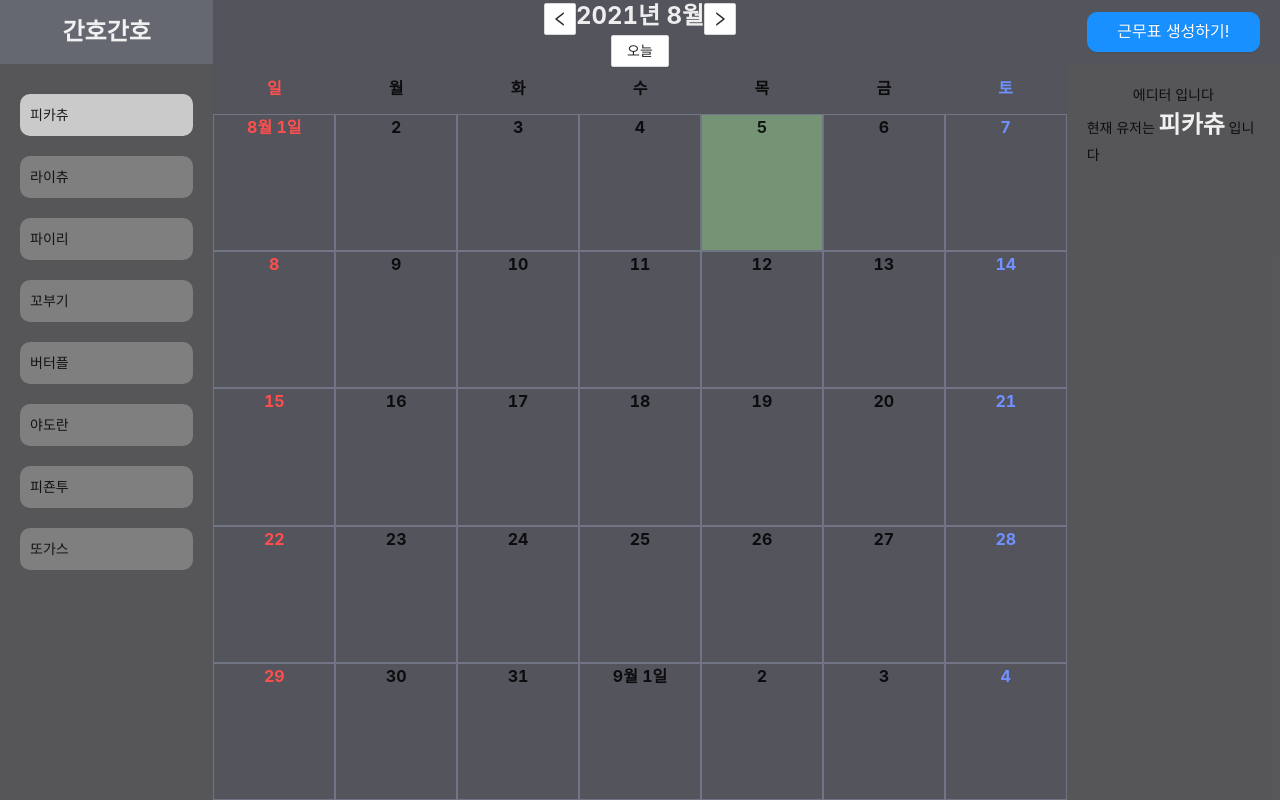
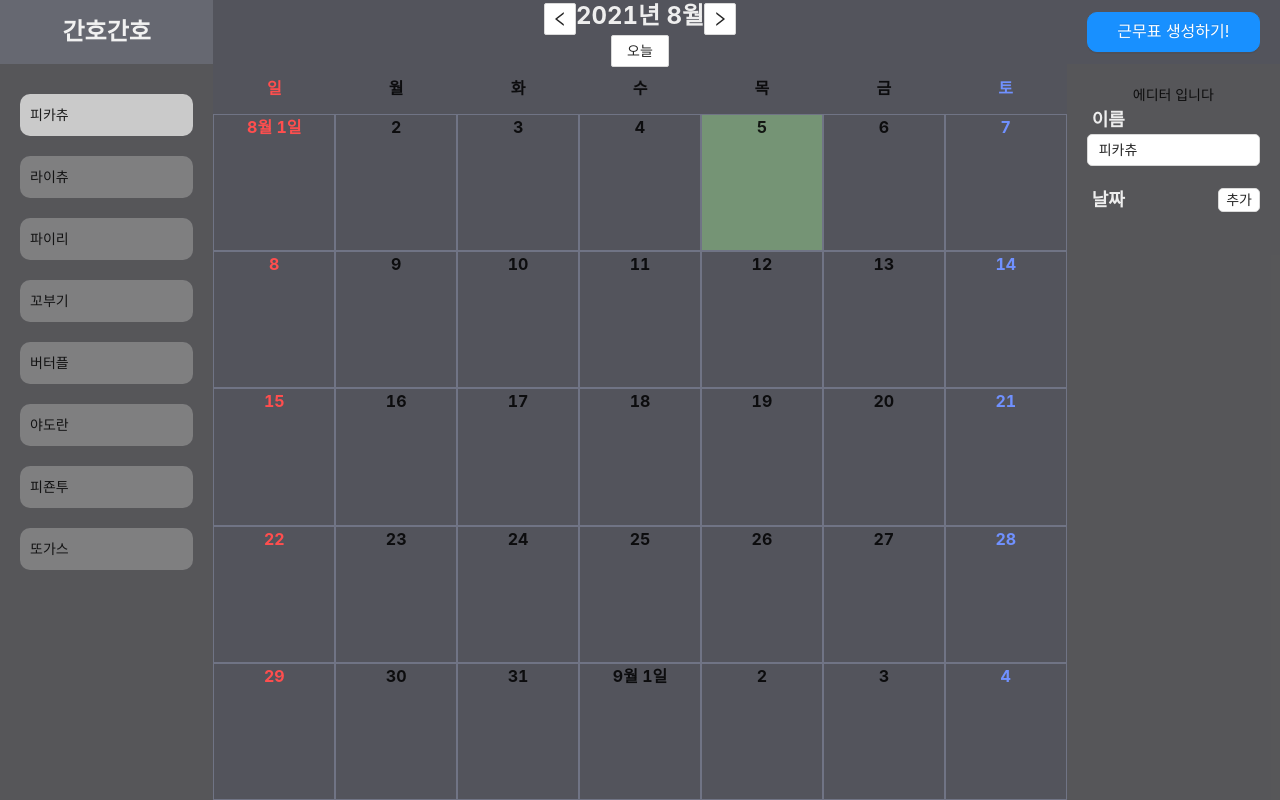
Before and after one commit to 0407chan/GanhoGanho, a React (Create React App) app: page / in a window 1280 px wide. Built offline with nearby package versions, Linux system fonts and the light colour scheme.

Commit message:
[8] 에디터에서 근무자 정보 수정 기능 구현

```diff
--- a/src/components/Editor/Editor.tsx
+++ b/src/components/Editor/Editor.tsx
@@ -1,17 +1,136 @@
 import { User } from '@/containers/MainContainer/MainContainer'
+import moment from 'moment'
 import React from 'react'
 import * as S from './style'
 
 type EditorProps = {
-  currentUser: User
+  currentUser: User | undefined
+  setUserList: React.Dispatch<React.SetStateAction<User[]>>
+  setCurrentUser: React.Dispatch<React.SetStateAction<User | undefined>>
 }
-const Editor: React.FC<EditorProps> = ({ currentUser }) => {
+const Editor: React.FC<EditorProps> = ({
+  currentUser,
+  setUserList,
+  setCurrentUser
+}) => {
+  if (!currentUser) return null
+
+  const onNameChange = (event: React.ChangeEvent<HTMLInputElement>) => {
+    event.preventDefault()
+    const newUser = {
+      ...currentUser,
+      name: event.target.value
+    }
+
+    setCurrentUser(newUser)
+    setUserList((prev) => {
+      return prev.map((user) => {
+        if (user.name === currentUser.name) {
+          return newUser
+        }
+        return user
+      })
+    })
+  }
+
+  const onDateChange = (value: moment.Moment | null, index: number) => {
+    const newOffDate = currentUser.offDate.map((date, dateIndex) => {
+      if (dateIndex === index) {
+        return value
+      }
+      return date
+    })
+    const newUser: User = {
+      ...currentUser,
+      offDate: newOffDate
+    }
+
+    setCurrentUser(newUser)
+    setUserList((prev) => {
+      return prev.map((user) => {
+        if (user.name === currentUser.name) {
+          return newUser
+        }
+        return user
+      })
+    })
+  }
+
+  const onAddDate = () => {
+    const newUser: User = {
+      ...currentUser,
+      offDate: [...currentUser.offDate, moment()]
+    }
+
+    setCurrentUser(newUser)
+    setUserList((prev) => {
+      return prev.map((user) => {
+        if (user.name === currentUser.name) {
+          return newUser
+        }
+        return user
+      })
+    })
+  }
+  const onRemoveDate = (index: number) => {
+    const newOffDate = currentUser.offDate.filter((date, dateIndex) => {
+      return dateIndex !== index
+    })
+
+    const newUser: User = {
+      ...currentUser,
+      offDate: newOffDate
+    }
+
+    setCurrentUser(newUser)
+    setUserList((prev) => {
+      return prev.map((user) => {
+        if (user.name === currentUser.name) {
+          return newUser
+        }
+        return user
+      })
+    })
+  }
   return (
     <S.Container>
       <div>에디터 입니다</div>
-      <div>
-        현재 유저는 <S.UserBlock>{currentUser.name}</S.UserBlock> 입니다
-      </div>
+      <S.FormWrapper>
+        <S.FormLabel>이름</S.FormLabel>
+        <S.FormInput value={currentUser?.name} onChange={onNameChange} />
+      </S.FormWrapper>
+      <S.FormWrapper>
+        <S.Horizontal
+          style={{
+            marginBottom: 8
+          }}
+        >
+          <S.FormLabel>날짜</S.FormLabel>
+          <S.FormButton onClick={onAddDate} size="small">
+            추가
+          </S.FormButton>
+        </S.Horizontal>
+        {currentUser?.offDate.map((date, index) => {
+          return (
+            <S.Horizontal>
+              <S.FormDatePicker
+                key={`${date?.format('yyyy-MM-DD')}-${index}`}
+                value={date}
+                onChange={(value) => {
+                  return onDateChange(value, index)
+                }}
+              />
+              <S.DateRemoveButton
+                onClick={() => {
+                  onRemoveDate(index)
+                }}
+                type="text"
+                icon={<S.MinusCircleOutlined />}
+              />
+            </S.Horizontal>
+          )
+        })}
+      </S.FormWrapper>
     </S.Container>
   )
 }
--- a/src/components/Editor/style.ts
+++ b/src/components/Editor/style.ts
@@ -1,5 +1,8 @@
+import { MinusCircleOutlined as originalMinusCircleOutlined } from '@ant-design/icons/lib/icons'
+import Button from 'antd/lib/button'
+import Input from 'antd/lib/input'
 import styled from 'styled-components'
-
+import DatePicker from '../common/date-picker/DatePicker'
 export const Container = styled.div`
   display: flex;
   flex-direction: column;
@@ -9,11 +12,9 @@ export const Container = styled.div`
   height: 100%;
   padding: 20px;
   background-color: #585858b8;
+  overflow-y: overlay;
 
   transition: filter 0.2s ease;
-  &:hover {
-    filter: brightness(1.05);
-  }
 `
 
 export const UserBlock = styled.span`
@@ -21,3 +22,46 @@ export const UserBlock = styled.span`
   font-size: 24px;
   color: #f1f1f1;
 `
+
+export const FormWrapper = styled.div`
+  display: flex;
+  flex-direction: column;
+  justify-content: center;
+  align-items: flex-start;
+  width: 100%;
+  margin-bottom: 20px;
+`
+export const Horizontal = styled.div`
+  display: flex;
+  flex-direction: row;
+  width: 100%;
+  justify-content: space-between;
+  align-items: center;
+`
+export const FormLabel = styled.div`
+  display: flex;
+  align-items: center;
+  font-size: 18px;
+  color: #eeeeee;
+  font-weight: bold;
+  padding: 0px 5px;
+`
+export const FormButton = styled(Button)`
+  border-radius: 5px;
+`
+export const FormInput = styled(Input)`
+  width: 100%;
+  border-radius: 5px;
+`
+export const FormDatePicker = styled(DatePicker)`
+  width: 100%;
+  border-radius: 5px;
+  margin: 8px 0px;
+`
+export const MinusCircleOutlined = styled(originalMinusCircleOutlined)`
+  color: #ff5757ee;
+`
+
+export const DateRemoveButton = styled(Button)`
+  margin-left: 6px;
+`
```
